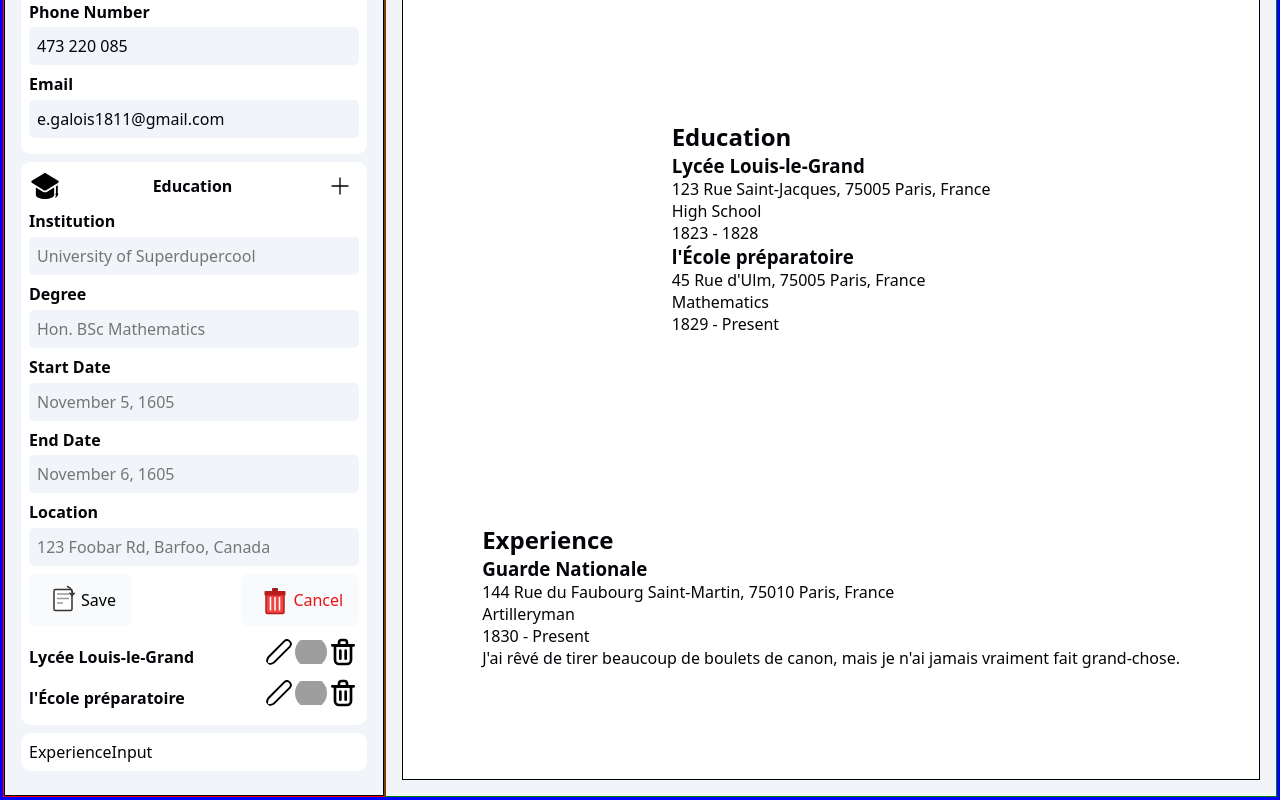
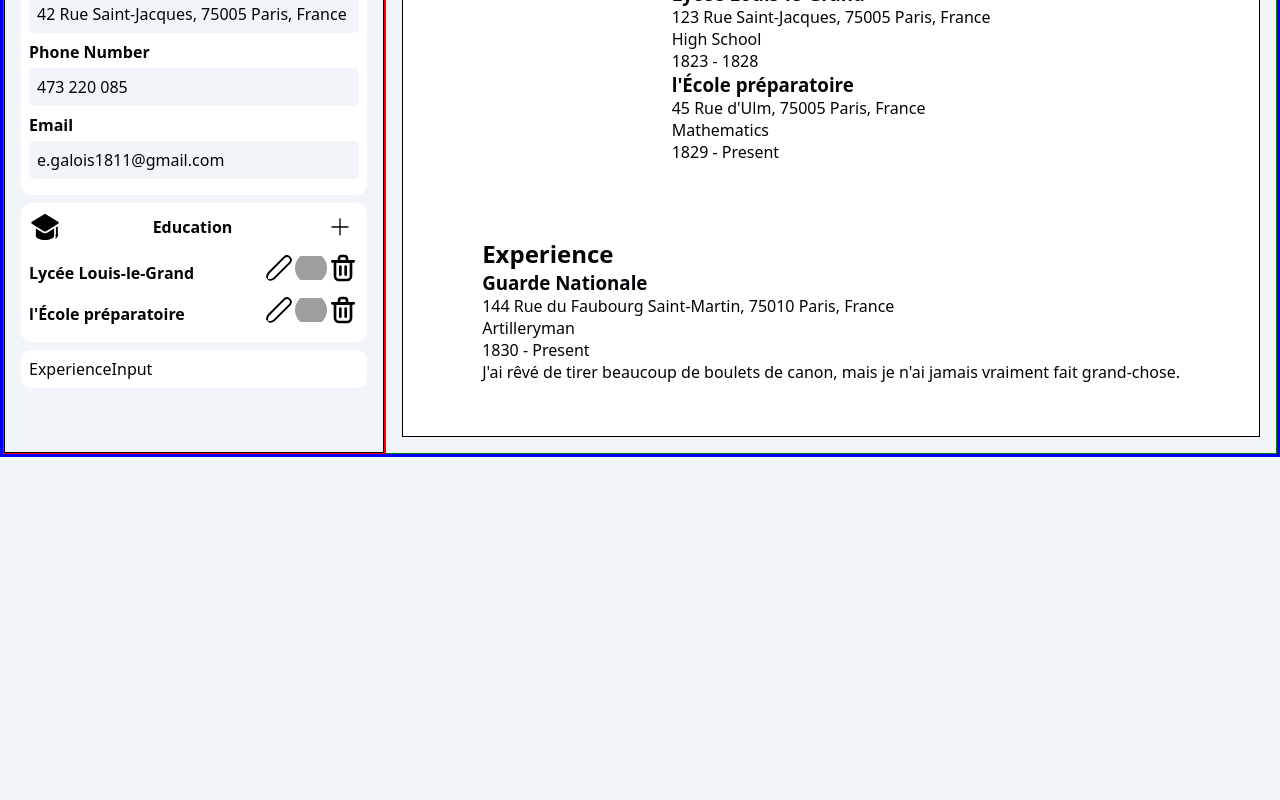
Before and after one commit to implexrr/cv-maker, a React (Vite) app: page / in a window 1280 px wide. Shown: the part 343-1143 px from the top of the page. After the commit the page ends 800 px from the top, so only its background shows below. Built offline with nearby package versions, Linux system fonts and the light colour scheme; grey boxes are pictures that could not be loaded.

Commit message:
feat(ResumeForm): add form toggle options

```diff
--- a/src/components/resumeForm/EducationInput.jsx
+++ b/src/components/resumeForm/EducationInput.jsx
@@ -4,28 +4,51 @@ import SaveSubmissionButton from "./buttons/SaveSubmissionButton";
 import CancelSubmissionButton from "./buttons/CancelSubmissionButton";
 
 const EducationInput = ({ education, setEducation }) => {
+  const [isAddingCredential, setIsAddingCredential] = useState(false);
+
   const handleDeleteCredential = (idToDelete) => {
     const newEducation = education.filter((item) => item.id !== idToDelete);
     setEducation(newEducation);
   };
 
-  const toggleCredentialVisibility= (idToToggle) => {
+  const toggleCredentialVisibility = (idToToggle) => {
     const newEducation = education.map((educationItem) =>
       educationItem.id === idToToggle
         ? { ...educationItem, hidden: !educationItem.hidden }
         : educationItem,
     );
     setEducation(newEducation);
-  }
+  };
+
+  const toggleCredentialForm = () => {
+    setIsAddingCredential((isAddingCredential) => !isAddingCredential);
+  };
+
+
 
   return (
     <form className="education">
-      <div className="formLabel">
+      <div
+        className="formLabel"
+        style={{
+          justifyContent: isAddingCredential
+          ? "center"
+          : "space-between"
+        }}
+      >
         <div className="formLabel icon"></div>
         <div className="formLabel title">Education</div>
-        <button type="button" className="addCredential icon"></button>
+        {!isAddingCredential && (
+          <button
+            type="button"
+            className="addCredential icon"
+            onClick={toggleCredentialForm}
+          ></button>
+        )}
       </div>
 
+      {isAddingCredential && (
+        <>
           <div id="institutionInput" className="education inputContainer">
             <label htmlFor="institution">Institution</label>
             <input
@@ -82,8 +105,11 @@ const EducationInput = ({ education, setEducation }) => {
           </div>
           <div id="submitEducation" className="buttonPair">
             <SaveSubmissionButton />
-        <CancelSubmissionButton />
+            <CancelSubmissionButton toggleCredentialForm={toggleCredentialForm}/>
           </div>
+        </>
+      )}
+
       <div className="educationItems">
         {education.map((educationItem) => {
           // const slug = slugify(`${educationItem.institution}-${educationItem.degree}-${educationItem.startDate}-${educationItem.endDate}`);
--- a/src/components/resumeForm/buttons/CancelSubmissionButton.jsx
+++ b/src/components/resumeForm/buttons/CancelSubmissionButton.jsx
@@ -1,6 +1,6 @@
-const CancelSubmissionButton = () => {
+const CancelSubmissionButton = ( { toggleCredentialForm } ) => {
   return (
-    <button type="button" className="cancelSubmission">
+    <button type="button" className="cancelSubmission" onClick={toggleCredentialForm}>
     <svg
       viewBox="0 0 48 48"
       width="36"
```
Lines whose indentation alone changed are shown as unchanged.
